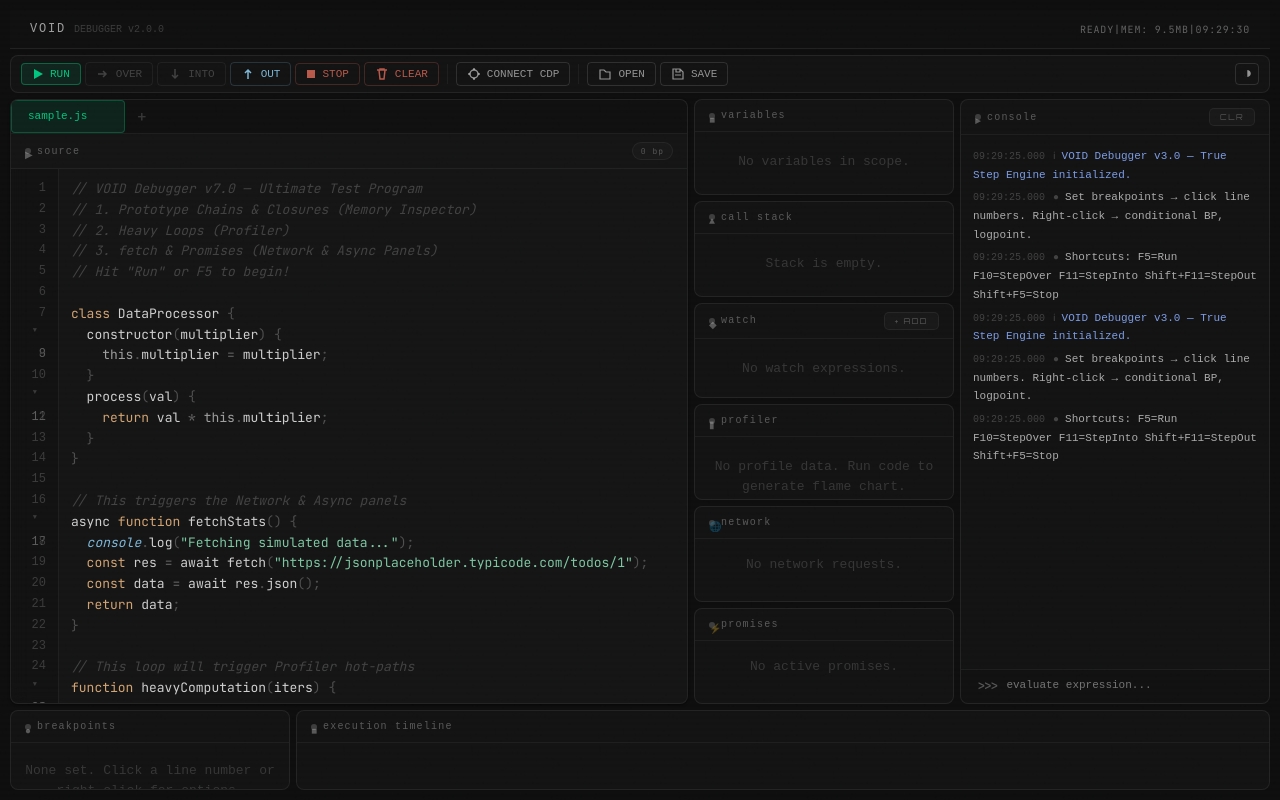
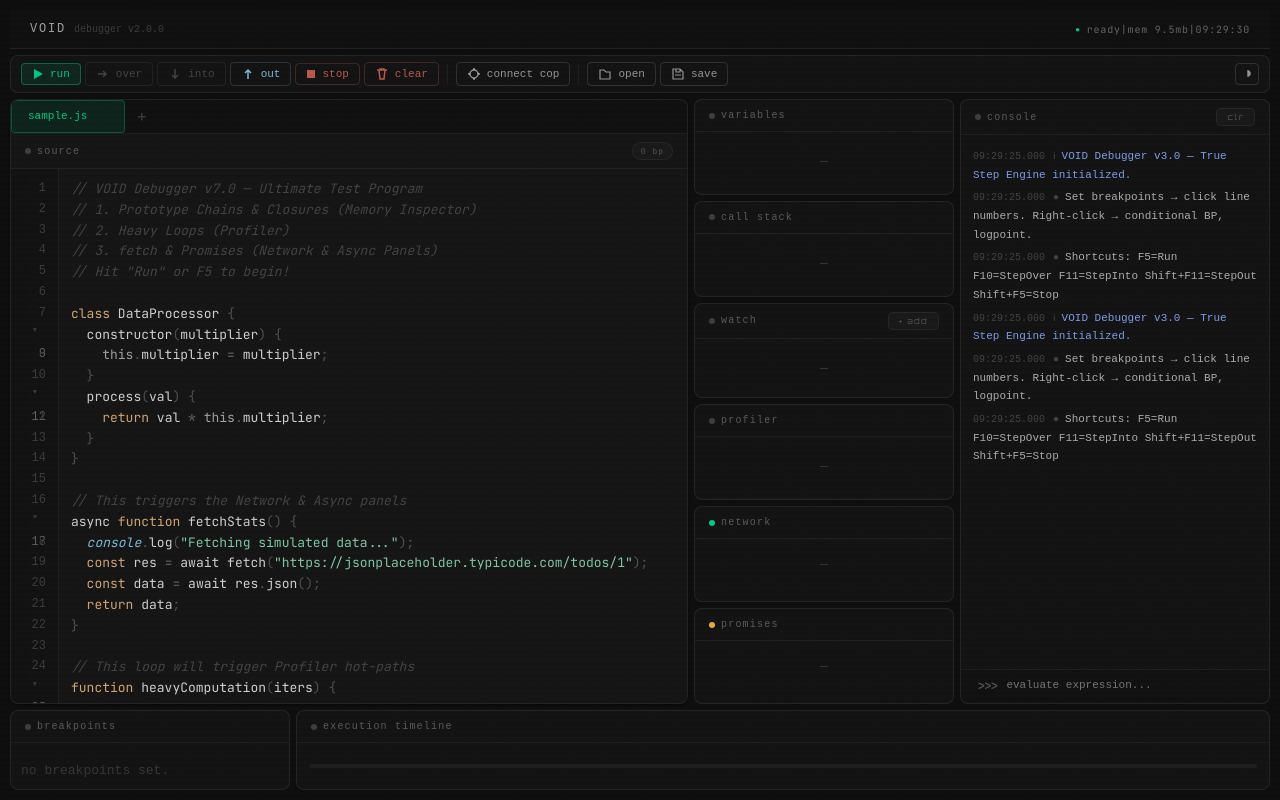
Before and after one commit to Aryanlohri/VOID, a React (Vite) app: page / in a window 1280 px wide. Built offline with nearby package versions, Linux system fonts and the light colour scheme.

Commit message:
refactor(ui): apply minimalist typography, lowercase labels, and minimal empty states

```diff
--- a/src/components/AsyncPanel.jsx
+++ b/src/components/AsyncPanel.jsx
@@ -2,11 +2,11 @@ export default function AsyncPanel({ promises = [] }) {
   return (
     <div className="panel panel-async">
       <div className="panel-title">
-        <span className="panel-icon">&#9889;</span> PROMISES
+        <span className="panel-icon icon-promises"></span> promises
       </div>
       <div className="async-content panel-scroll-content">
         {promises.length === 0 ? (
-          <div className="empty-state">No active promises.</div>
+          <div className="empty-state">—</div>
         ) : (
           promises.map(p => (
             <div key={p.id} className="promise-item">
--- a/src/components/BottomBar.jsx
+++ b/src/components/BottomBar.jsx
@@ -9,10 +9,10 @@ export default function BottomBar({ breakpoints, breakpointData, timelineEvents,
   return (
     <div className="bottom-bar">
       <div className="panel panel-breakpoints">
-        <div className="panel-title"><span className="panel-icon">&#9679;</span> BREAKPOINTS</div>
+        <div className="panel-title"><span className="panel-icon"></span> breakpoints</div>
         <div className="bp-list" id="bpList">
           {bps.length === 0 ? (
-            <span className="empty-state">None set. Click a line number or right-click for options.</span>
+            <span className="empty-state">no breakpoints set.</span>
           ) : (
             bps.map(bp => (
               <div
@@ -47,17 +47,23 @@ export default function BottomBar({ breakpoints, breakpointData, timelineEvents,
         </div>
       </div>
       <div className="panel panel-timeline">
-        <div className="panel-title"><span className="panel-icon">&#9632;</span> EXECUTION TIMELINE</div>
+        <div className="panel-title"><span className="panel-icon"></span> execution timeline</div>
         <div className="timeline" id="timeline">
-          {timelineEvents.map((ev, i) => (
-            <div
-              className={`tl-block ${ev.type}`}
-              key={i}
-              title={`${ev.type} @ ${new Date(ev.time).toISOString().slice(11, 23)}`}
-            >
-              {ev.label}
-            </div>
-          ))}
+          {timelineEvents.length === 0 ? (
+            <div className="tl-placeholder"></div>
+          ) : (
+            timelineEvents.map((ev, i) => (
+              <div
+                className={`tl-entry`}
+                key={i}
+                title={`${ev.type} @ ${new Date(ev.time).toISOString().slice(11, 23)}`}
+              >
+                <span className="tl-ts">{new Date(ev.time).toISOString().slice(11, 23)}</span>
+                <span className="tl-bar"></span>
+                <span className="tl-label">{ev.label}</span>
+              </div>
+            ))
+          )}
         </div>
       </div>
     </div>
--- a/src/components/CallStackPanel.jsx
+++ b/src/components/CallStackPanel.jsx
@@ -3,10 +3,10 @@ export default function CallStackPanel({ callStack }) {
 
   return (
     <div className="panel panel-callstack">
-      <div className="panel-title"><span className="panel-icon">&#9650;</span> CALL STACK</div>
+      <div className="panel-title"><span className="panel-icon"></span> call stack</div>
       <div className="callstack-content" id="callStackContent">
         {frames.length === 0 ? (
-          <div className="empty-state">Stack is empty.</div>
+          <div className="empty-state">—</div>
         ) : (
           frames.map((frame, i) => (
             <div className={`stack-frame ${i === 0 ? 'active' : ''}`} key={i}>
--- a/src/components/CodeEditor.jsx
+++ b/src/components/CodeEditor.jsx
@@ -125,7 +125,7 @@ export default function CodeEditor({
   return (
     <div className="panel panel-editor" id="panelEditor">
       <div className="panel-title">
-        <span className="panel-icon">&#9654;</span> SOURCE
+        <span className="panel-icon"></span> source
         <span className="panel-badge" id="bpCount">{breakpoints.size} BP</span>
         {engineState === 'paused' && currentStep && (
           <span className="panel-badge paused-badge">PAUSED L{currentStep.lineNum}</span>
--- a/src/components/ConsolePanel.jsx
+++ b/src/components/ConsolePanel.jsx
@@ -33,8 +33,8 @@ export default function ConsolePanel({
   return (
     <div className="panel panel-console">
       <div className="panel-title">
-        <span className="panel-icon">&#9658;</span> CONSOLE
-        <button className="panel-btn" onClick={onClear}>CLR</button>
+        <span className="panel-icon"></span> console
+        <button className="panel-btn" onClick={onClear}>clr</button>
       </div>
       <div className="console-output" id="consoleOutput" ref={outputRef}>
         {consoleLines.map((line, i) => (
--- a/src/components/Header.jsx
+++ b/src/components/Header.jsx
@@ -16,23 +16,23 @@ export default function Header({ engineState }) {
     : 'ready';
 
   const statusLabel = {
-    idle: 'READY', running: 'RUNNING', paused: 'PAUSED', stepping: 'STEPPING'
-  }[engineState] || 'READY';
+    idle: 'ready', running: 'running', paused: 'paused', stepping: 'stepping'
+  }[engineState] || 'ready';
 
   const mem = typeof performance !== 'undefined' && performance.memory
-    ? `MEM: ${(performance.memory.usedJSHeapSize / 1048576).toFixed(1)}MB`
-    : 'MEM: —';
+    ? `mem ${(performance.memory.usedJSHeapSize / 1048576).toFixed(1)}mb`
+    : 'mem —';
 
   return (
     <header className="header" id="headerBar">
       <div className="logo">
         <span className="logo-bracket">[</span>
         <span className="logo-text">VOID</span>
-        <span className="logo-sub">DEBUGGER v2.0.0</span>
+        <span className="logo-sub">debugger v2.0.0</span>
         <span className="logo-bracket">]</span>
       </div>
       <div className="header-status">
-        <span className={`status-dot ${statusClass}`} />
+        <span className={`status-dot ${statusClass}`}>●</span>
         <span>{statusLabel}</span>
         <span className="sep">|</span>
         <span>{mem}</span>
--- a/src/components/NetworkPanel.jsx
+++ b/src/components/NetworkPanel.jsx
@@ -2,11 +2,11 @@ export default function NetworkPanel({ networkRequests = [] }) {
   return (
     <div className="panel panel-network">
       <div className="panel-title">
-        <span className="panel-icon">&#127760;</span> NETWORK
+        <span className="panel-icon icon-network"></span> network
       </div>
       <div className="network-content panel-scroll-content">
         {networkRequests.length === 0 ? (
-          <div className="empty-state">No network requests.</div>
+          <div className="empty-state">—</div>
         ) : (
           networkRequests.map(req => (
             <div key={req.id} className="network-item">
--- a/src/components/ProfilerPanel.jsx
+++ b/src/components/ProfilerPanel.jsx
@@ -33,7 +33,7 @@ export default function ProfilerPanel({ profilerData }) {
   return (
     <div className="panel panel-profiler">
       <div className="panel-title">
-        <span className="panel-icon">&#9646;</span> PROFILER
+        <span className="panel-icon"></span> profiler
         {profilerData && (
           <span className="panel-badge" title="Average Event Loop Latency between checkpoints">
             LATENCY: {profilerData.avgLatency ? profilerData.avgLatency.toFixed(2) : '0.00'}ms
@@ -42,7 +42,7 @@ export default function ProfilerPanel({ profilerData }) {
       </div>
       <div className="profiler-content">
         {!hasData ? (
-          <div className="empty-state">No profile data. Run code to generate flame chart.</div>
+          <div className="empty-state">—</div>
         ) : (
           <div className="flame-chart-container">
             <FlameNode node={rootNode} totalDuration={rootNode.duration} level={0} />
--- a/src/components/Toolbar.jsx
+++ b/src/components/Toolbar.jsx
@@ -10,45 +10,45 @@ export default function Toolbar({
     <div className="toolbar" id="toolbarBar">
       <button className="btn btn-run" id="btnRun" title="Run / Resume (F5)" onClick={onRun} disabled={isRunning}>
         <svg width="12" height="12" viewBox="0 0 12 12"><polygon points="2,1 11,6 2,11" fill="currentColor"/></svg>
-        {isPaused ? 'RESUME' : 'RUN'}
+        {isPaused ? 'resume' : 'run'}
       </button>
       <button className="btn btn-step" id="btnStepOver" title="Step Over (F10)" onClick={onStepOver}>
         <svg width="14" height="14" viewBox="0 0 14 14"><path d="M2 7h8M7 4l3 3-3 3" stroke="currentColor" strokeWidth="1.5" fill="none"/></svg>
-        OVER
+        over
       </button>
       <button className="btn btn-step" id="btnStepInto" title="Step Into (F11)" onClick={onStepInto}>
         <svg width="14" height="14" viewBox="0 0 14 14"><path d="M7 2v8M4 8l3 3 3-3" stroke="currentColor" strokeWidth="1.5" fill="none"/></svg>
-        INTO
+        into
       </button>
       <button className="btn btn-step-out" id="btnStepOut" title="Step Out (Shift+F11)" onClick={onStepOut} disabled={!isPaused}>
         <svg width="14" height="14" viewBox="0 0 14 14"><path d="M7 12V4M4 6l3-3 3 3" stroke="currentColor" strokeWidth="1.5" fill="none"/></svg>
-        OUT
+        out
       </button>
       <button className="btn btn-stop" id="btnStop" title="Stop (Shift+F5)" onClick={onStop} disabled={isIdle && !cdpMode}>
         <svg width="10" height="10" viewBox="0 0 10 10"><rect x="1" y="1" width="8" height="8" fill="currentColor"/></svg>
-        STOP
+        stop
       </button>
       <button className="btn btn-clear" id="btnClear" title="Clear All" onClick={onClear}>
         <svg width="14" height="14" viewBox="0 0 14 14"><path d="M2 3h10M5 3V2h4v1M4 3l1 9h4l1-9" stroke="currentColor" strokeWidth="1.5" fill="none"/></svg>
-        CLEAR
+        clear
       </button>
 
       <span className="toolbar-sep" />
 
       <button className={`btn btn-connect ${cdpMode ? 'active' : ''}`} id="btnConnectCdp" title="Connect to Remote Target (--inspect)" onClick={onConnectCdp}>
         <svg width="14" height="14" viewBox="0 0 14 14"><circle cx="7" cy="7" r="4" stroke="currentColor" strokeWidth="1.5" fill="none"/><path d="M7 1v2M7 11v2M1 7h2M11 7h2" stroke="currentColor" strokeWidth="1.5"/></svg>
-        {cdpMode ? 'DISCONNECT' : 'CONNECT CDP'}
+        {cdpMode ? 'disconnect' : 'connect cop'}
       </button>
 
       <span className="toolbar-sep" />
 
       <button className="btn btn-file" id="btnOpenFile" title="Open File (Ctrl+O)" onClick={onOpenFile}>
         <svg width="14" height="14" viewBox="0 0 14 14"><path d="M2 3h4l2 2h4v7H2V3z" stroke="currentColor" strokeWidth="1.2" fill="none"/></svg>
-        OPEN
+        open
       </button>
       <button className="btn btn-file" id="btnSaveFile" title="Save File (Ctrl+S)" onClick={onSaveFile}>
         <svg width="14" height="14" viewBox="0 0 14 14"><path d="M3 2h6l3 3v7H2V2zM5 2v3h4V2M4 8h6" stroke="currentColor" strokeWidth="1.2" fill="none"/></svg>
-        SAVE
+        save
       </button>
 
       <div className="toolbar-spacer" />
--- a/src/components/VariablesPanel.jsx
+++ b/src/components/VariablesPanel.jsx
@@ -8,6 +8,9 @@ function ObjectTree({ name, value, root = false }) {
   let type = typeof value;
   let preview = String(value);
   let isExpandable = false;
+
+  let badgeType = typeof value;
+  if (value === null) badgeType = 'null';
 
   if (value === null) { type = 'null'; preview = 'null'; }
   else if (value === undefined) { type = 'undefined'; preview = 'undefined'; }
@@ -47,11 +50,14 @@ function ObjectTree({ name, value, root = false }) {
         </span>
         <span className="var-name">{name}</span>
         <span className="var-type" style={{ background: 'transparent', border: 'none', padding: '0 4px' }}>:</span>
-        <span className={`var-value ${type}`}>{preview}</span>
+        <div className="var-val-wrapper">
+          <span className={`var-value ${type}`}>{preview}</span>
+          <span className={`var-type-badge type-${badgeType}`}>{badgeType}</span>
+        </div>
       </div>
 
       {expanded && isExpandable && (
-        <div className="obj-children" style={{ paddingLeft: '16px', borderLeft: '1px solid var(--border)', marginLeft: '6px' }}>
+        <div className="obj-children" style={{ paddingLeft: '16px', borderLeft: '1px solid rgba(255,255,255,0.05)', marginLeft: '6px' }}>
           {Object.getOwnPropertyNames(value).map(key => {
             let childVal;
             try { childVal = value[key]; } catch(e) { childVal = e; }
@@ -69,19 +75,19 @@ function ObjectTree({ name, value, root = false }) {
 export default function VariablesPanel({ scopeChain = [] }) {
   return (
     <div className="panel panel-vars">
-      <div className="panel-title"><span className="panel-icon">&#9632;</span> VARIABLES</div>
+      <div className="panel-title"><span className="panel-icon"></span> variables</div>
       <div className="vars-content" id="varsContent">
         {scopeChain.length === 0 ? (
-          <div className="empty-state">No variables in scope.</div>
+          <div className="empty-state">—</div>
         ) : (
           scopeChain.map((scope, idx) => (
             <div className="scope-section" key={idx} style={{ marginBottom: '8px' }}>
-              <div className="scope-title" style={{ fontSize: '10px', textTransform: 'uppercase', color: 'var(--accent)', marginBottom: '4px', borderBottom: '1px solid var(--border)', paddingBottom: '2px' }}>
-                {scope.name} Scope
+              <div className="scope-title" style={{ fontSize: '10px', textTransform: 'lowercase', color: 'rgba(255,255,255,0.35)', marginBottom: '4px', borderBottom: '0.5px solid rgba(255,255,255,0.05)', paddingBottom: '2px' }}>
+                {scope.name} scope
               </div>
               <div className="scope-vars" style={{ paddingLeft: '4px' }}>
                 {Object.keys(scope.vars || {}).length === 0 ? (
-                  <div className="empty-state" style={{ padding: '4px 0', textAlign: 'left' }}>Empty</div>
+                  <div className="empty-state" style={{ padding: '4px 0' }}>—</div>
                 ) : (
                   Object.entries(scope.vars).map(([name, val]) => (
                     <ObjectTree key={name} name={name} value={val} root={true} />
--- a/src/components/WatchPanel.jsx
+++ b/src/components/WatchPanel.jsx
@@ -16,12 +16,12 @@ export default function WatchPanel({ watchExprs, onAdd, onRemove, evaluateWatch
   return (
     <div className="panel panel-watch">
       <div className="panel-title">
-        <span className="panel-icon">&#9670;</span> WATCH
-        <button className="panel-btn" onClick={() => setShowInput(!showInput)}>+ ADD</button>
+        <span className="panel-icon"></span> watch
+        <button className="panel-btn" onClick={() => setShowInput(!showInput)}>+ add</button>
       </div>
       <div className="watch-content" id="watchContent">
         {watchExprs.length === 0 ? (
-          <div className="empty-state">No watch expressions.</div>
+          <div className="empty-state">—</div>
         ) : (
           watchExprs.map((expr, idx) => {
             const res = evaluateWatch(expr);
```
